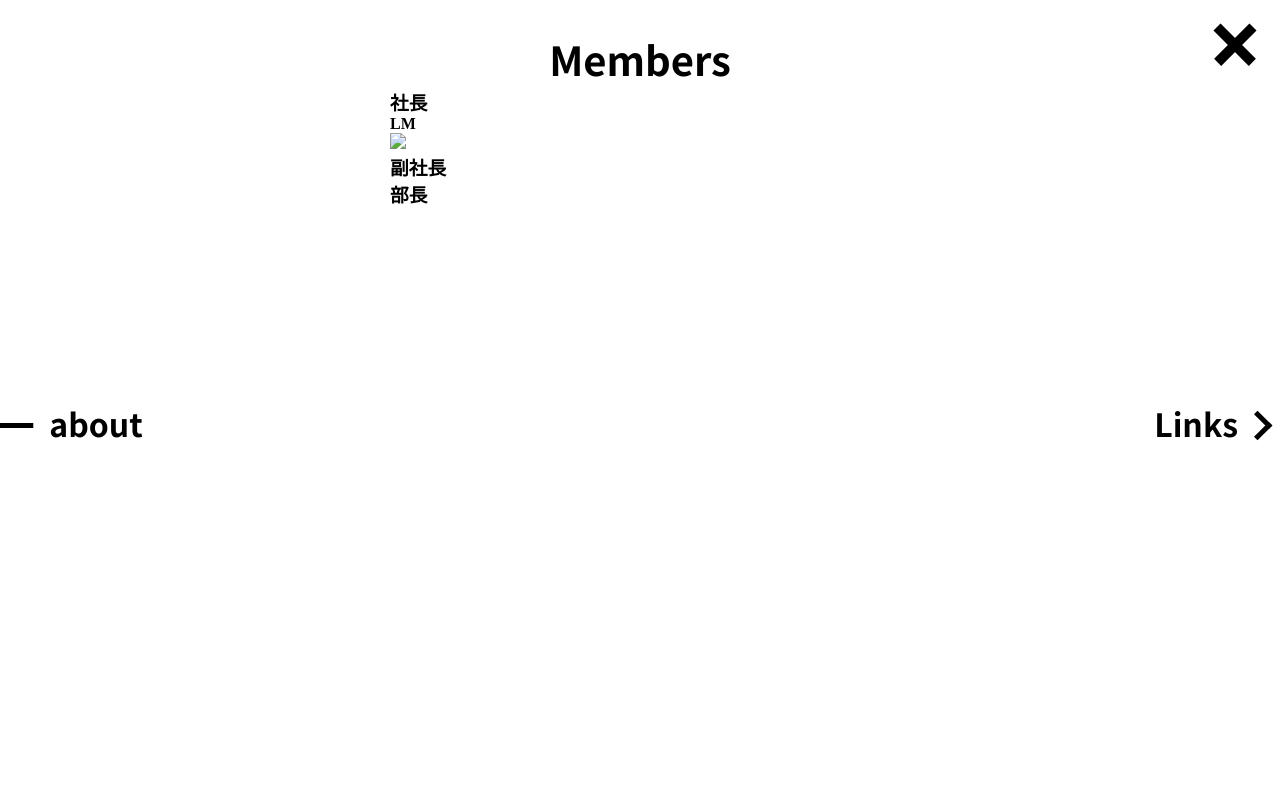
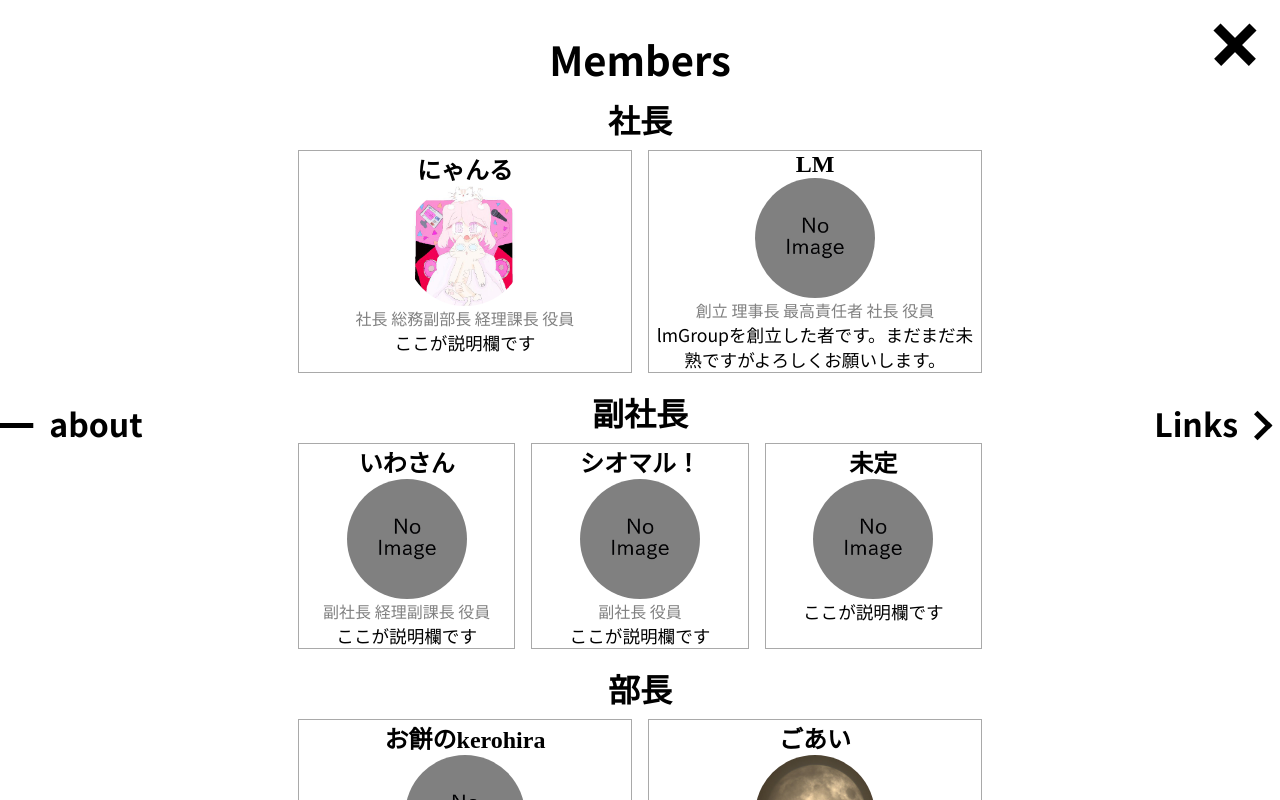
Before and after one commit to SenraiJP/SenraiJP.github.io, a plain HTML site: page index.html in a window 1280 px wide. Both pictures are taken after a click on the link "Members". Shown: the top 800 px of the page. Drawn offline with Linux system fonts and the light colour scheme.

Commit message:
update member page

```diff
--- a/index.html
+++ b/index.html
@@ -7,8 +7,6 @@
     <meta name="viewport" content="width=device-width,initial-scale=1">
     <link href="https://fonts.googleapis.com/css2?family=Noto+Sans+JP:wght@100;300;400;500;700;900&display=swap" rel="stylesheet">
     <link rel="stylesheet" href="./style.css">
-    <!-- Font Awasome-->
-    <script src="https://kit.fontawesome.com/73b582727b.js" crossorigin="anonymous"></script>
     <!-- Global site tag (gtag.js) - Google Analytics -->
     <script async src="https://www.googletagmanager.com/gtag/js?id=UA-172410187-1"></script>
     <script>
@@ -83,20 +81,73 @@
             <section id="members" class="groups panel">
                 <div class="panelwrap">
                     <h2>Members</h2>
-                    <div>
-                        <h3>社長</h3>
-                        <div class="">
-                            <h4>LM</h4>
-                            <img src="lm.png">
-                            <p></p>
-                            <p></p>
+                    <h3 class="memberPositions">社長</h3>
+                    <div class="members">
+                        <div class="member">
+                            <h4 class="memberName"> にゃんる</h4>
+                            <img src="./img/nyanru.jpg" class="memberIcon">
+                            <p class="memberPosition">社長 総務副部長 経理課長 役員</p>
+                            <p class="memberAccount">ここが説明欄です</p>
+                        </div>
+                        <div class="member">
+                            <h4 class="memberName">LM</h4>
+                            <img src="./img/noimage.jpg" class="memberIcon">
+                            <p class="memberPosition">創立 理事長 最高責任者 社長 役員</p>
+                            <p class="memberAccount">lmGroupを創立した者です。まだまだ未熟ですがよろしくお願いします。</p>
+                        </div>
+                    </div>
+                    <h3 class="memberPositions">副社長</h3>
+                    <div class="members">
+                        <div class="member">
+                            <h4 class="memberName"> いわさん</h4>
+                            <img src="./img/noimage.jpg" class="memberIcon">
+                            <p class="memberPosition">副社長 経理副課長 役員</p>
+                            <p class="memberAccount">ここが説明欄です</p>
+                        </div>
+                        <div class="member">
+                            <h4 class="memberName">シオマル！</h4>
+                            <img src="./img/noimage.jpg" class="memberIcon">
+                            <p class="memberPosition">副社長 役員</p>
+                            <p class="memberAccount">ここが説明欄です</p>
+                        </div>
+                        <div class="member">
+                            <h4 class="memberName">未定</h4>
+                            <img src="./img/noimage.jpg" class="memberIcon">
+                            <p class="memberPosition"></p>
+                            <p class="memberAccount">ここが説明欄です</p>
                         </div>
                     </div>
                     <div>
-                        <h3>副社長</h3>
+                        <h3 class="memberPositions">部長</h3>
+                        <div class="members">
+                            <div class="member">
+                                <h4 class="memberName"> お餅のkerohira</h4>
+                                <img src="./img/noimage.jpg" class="memberIcon">
+                                <p class="memberPosition">開発部長 役員</p>
+                                <p class="memberAccount">ここが説明欄です</p>
                             </div>
+                            <div class="member">
+                                <h4 class="memberName">ごあい</h4>
+                                <img src="./img/goai.jpg" class="memberIcon">
+                                <p class="memberPosition">総務部長 役員</p>
+                                <p class="memberAccount">プログラミング以外に経理や法律などにも興味があります。</p>
+                            </div>
+                        </div>
+                        <div class="members">
+                            <div class="member">
+                                <h4 class="memberName">古明地フラン</h4>
+                                <img src="./img/noimage.jpg" class="memberIcon">
+                                <p class="memberPosition">広報部長 役員</p>
+                                <p class="memberAccount">ここが説明欄です</p>
+                            </div>
+                            <div class="member">
+                                <h4 class="memberName">Saqra</h4>
+                                <img src="./img/noimage.jpg" class="memberIcon">
+                                <p class="memberPosition">広報部長 デザイン課長 役員</p>
+                                <p class="memberAccount">ここが説明欄です</p>
+                            </div>
+
                             <div>
-                        <h3>部長</h3>
                             </div>
                         </div>
                         <a href="javascript:void(0);" onclick="changePanelL('members')" class="leftButton panelchangeButton">about</a>
--- a/style.css
+++ b/style.css
@@ -207,7 +207,7 @@ h2 {
 
 .panelwrap {
     width: 70%;
-    max-width: 500px;
+    max-width: 700px;
     margin: 30px auto;
 }
 
@@ -390,3 +390,59 @@ h2 {
     margin-top: 10%;
     text-align: center;
 }
+
+.members {
+    display: flex;
+    justify-content: space-between;
+    flex-wrap: wrap;
+}
+
+.memberPositions {
+    text-align: center;
+    font-size: 2em;
+    margin-top: 0.25em;
+}
+
+.member {
+    border: solid;
+    border-color: #a9a9a9;
+    border-width: 1.5px;
+    margin: 0.5em;
+    width: 100%;
+    flex: 1;
+}
+
+@media screen and (max-width: 767px) {
+    .members {
+        flex-direction: column;
+    }
+    .member {
+        margin: 0.5em;
+    }
+}
+
+.memberName {
+    text-align: center;
+    font-size: 1.5em;
+}
+
+.memberPosition {
+    text-align: center;
+    font-size: 1em;
+    color: #808080;
+}
+
+.memberAccount {
+    text-align: center;
+    font-size: 1.1em;
+    color: #000;
+}
+
+.memberIcon {
+    border-radius: 50%;
+    width: 7.5em;
+    height: 7.5em;
+    display: block;
+    margin-left: auto;
+    margin-right: auto;
+}
```
Also changed, not shown: img/goai.jpg (added), img/noimage.jpg (added), img/nyanru.jpg (added). Lines whose indentation alone changed are shown as unchanged.
